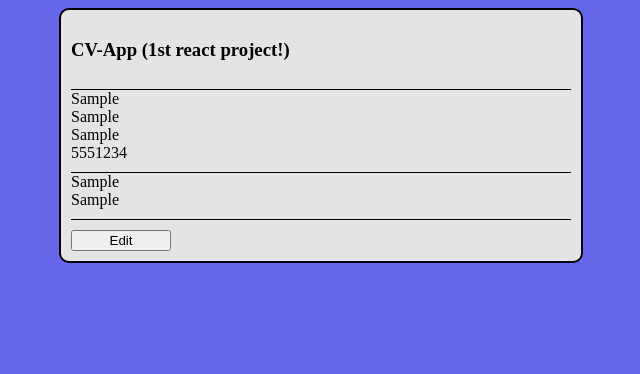
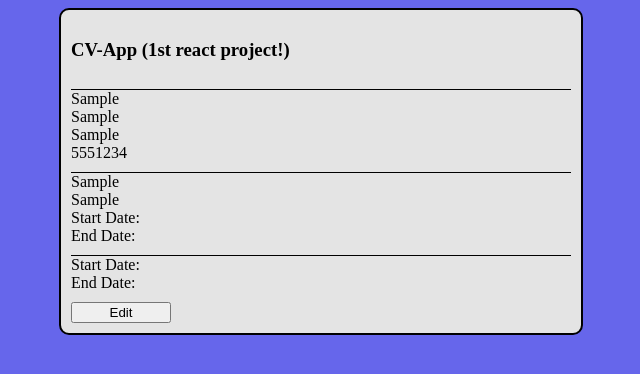
Before and after one commit to goldjared/cv-application, a React (Vite) app: page / in a window 1280 px wide. Both pictures are taken after typing "Sample", "Sample", "Sample", "5551234", "Sample", "Sample" into the empty fields and a click on the button "Submit". Shown: the top 374 px of the page, without its empty margins (319-959 px from the left). Built offline with nearby package versions, Linux system fonts and the light colour scheme.

Commit message:
add label ternary operation, make submit dates have label

```diff
--- a/src/components/form.jsx
+++ b/src/components/form.jsx
@@ -1,6 +1,11 @@
 import { useState } from "react";
 
-function Input({ labelName, inputType = "text", insertState }) {
+function Input({
+  labelName,
+  inputType = "text",
+  insertState,
+  includeLabel = false,
+}) {
   const [isText, setIsText] = useState("");
 
   const handleInputChange = (e) => {
@@ -10,7 +15,9 @@ function Input({ labelName, inputType = "text", insertState }) {
   return (
     <>
       {insertState ? (
-        <div className="submitted-text">{isText}</div>
+        <div className="submitted-text">
+          {includeLabel ? labelName + ": " + isText : isText}
+        </div>
       ) : (
         <label>
           {labelName}
@@ -34,8 +41,14 @@ function Form() {
       <form>
         <h3>CV-App (1st react project!)</h3>
         <div className="section">
-          <Input labelName={"First Name"} insertState={isSubmitted} />
-          <Input labelName={"Last Name"} insertState={isSubmitted} />
+          <Input
+            labelName={"First Name"}
+            insertState={isSubmitted}
+          />
+          <Input
+            labelName={"Last Name"}
+            insertState={isSubmitted}
+          />
           <Input
             labelName={"Email"}
             inputType={"mail"}
@@ -55,11 +68,13 @@ function Form() {
               labelName={"Start Date"}
               inputType={"date"}
               insertState={isSubmitted}
+              includeLabel={true}
             />
             <Input
               labelName={"End Date"}
               inputType={"date"}
               insertState={isSubmitted}
+              includeLabel={true}
             />
           </div>
         </div>
@@ -76,11 +91,13 @@ function Form() {
               labelName={"Start Date"}
               inputType={"date"}
               insertState={isSubmitted}
+              includeLabel={true}
             />
             <Input
               labelName={"End Date"}
               inputType={"date"}
               insertState={isSubmitted}
+              includeLabel={true}
             />
           </div>
         </div>
```
